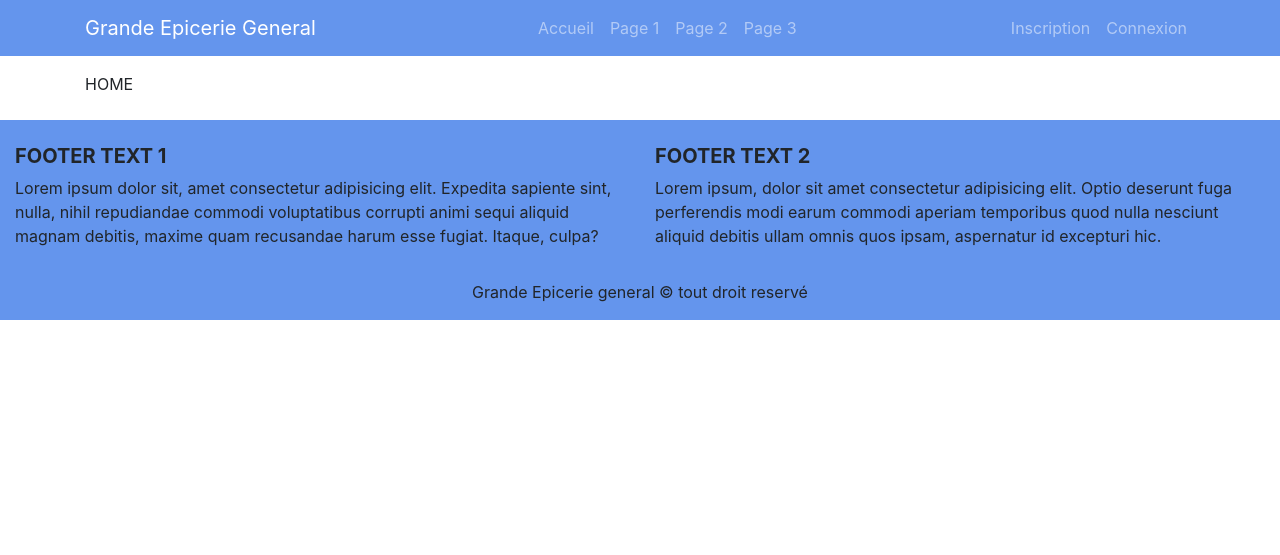
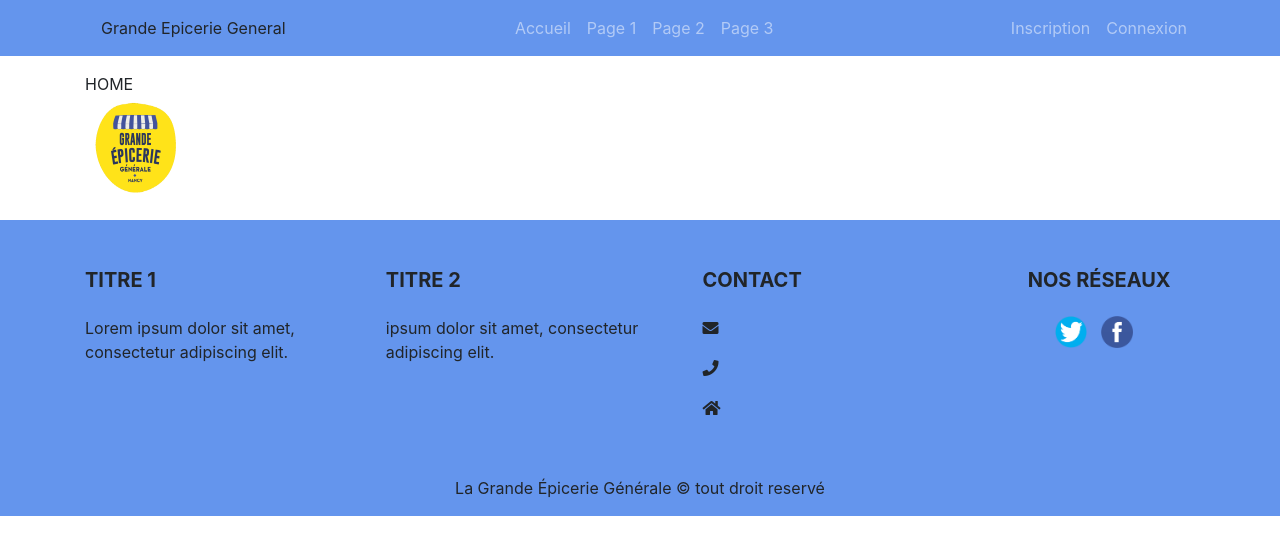
Before and after one commit to gauthiermyr/CrazyCharlyDay, a PHP site: template src/views/home.phtml in a window 1280 px wide. Shown: the top 555 px of the page. Run offline with PHP 8.4, Linux system fonts and the light colour scheme; the template is opened without the code that fills it: most values are stand-ins (such as "Sample title", 1, 10 or a date in 2020); some libraries are stand-ins or nearby versions.

Commit message:
add images and update layout

```diff
--- a/src/views/home.phtml
+++ b/src/views/home.phtml
@@ -1 +1,3 @@
 HOME
+<br>
+<img src="<?= $rootUri ?>/public/images/logo_geg.png" type="image/png" height="100px" width="100px" style="margin-right: 10px"></a>
--- a/src/views/layout.phtml
+++ b/src/views/layout.phtml
@@ -12,7 +12,7 @@
 
 <nav class="navbar navbar-expand-lg navbar-dark sticky-top headfoot">
     <div class="container">
-        <a class="navbar-brand" href="<?= $router->pathFor('home') ?>">Grande Epicerie General</a>
+        <a class="navbar-brand" href="<?= $router->pathFor('home') ?>"></a>Grande Epicerie General</a>
         <button class="navbar-toggler" type="button" data-toggle="collapse" data-target="#navbarResponsive" aria-controls="navbarResponsive" aria-expanded="false" aria-label="Toggle navigation">
             <span class="navbar-toggler-icon"></span>
         </button>
@@ -60,25 +60,50 @@
 </div>
 <br>
 
-<footer class="page-footer font-small teal pt-4 headfoot">
-    <div class="container-fluid text-center text-md-left">
+<footer class="page-footer font-small mdb-color lighten-3 pt-4 headfoot">
+    <div class="container text-center text-md-left">
         <div class="row">
-            <div class="col-md-6 mt-md-0 mt-3">
-                <h5 class="text-uppercase font-weight-bold">Footer text 1</h5>
-                <p>Lorem ipsum dolor sit, amet consectetur adipisicing elit. Expedita sapiente sint, nulla, nihil
-                    repudiandae commodi voluptatibus corrupti animi sequi aliquid magnam debitis, maxime quam recusandae
-                    harum esse fugiat. Itaque, culpa?</p>
+            <div class="col-md-4 col-lg-3 mr-auto my-md-4 my-0 mt-4 mb-1">
+                <h5 class="font-weight-bold text-uppercase mb-4">Titre 1</h5>
+                <p>Lorem ipsum dolor sit amet, consectetur adipiscing elit.</p>
             </div>
-            <hr class="clearfix w-100 d-md-none pb-3">
-            <div class="col-md-6 mb-md-0 mb-3">
-                <h5 class="text-uppercase font-weight-bold">Footer text 2</h5>
-                <p>Lorem ipsum, dolor sit amet consectetur adipisicing elit. Optio deserunt fuga perferendis modi earum
-                    commodi aperiam temporibus quod nulla nesciunt aliquid debitis ullam omnis quos ipsam, aspernatur id
-                    excepturi hic.</p>
+            <hr class="clearfix w-100 d-md-none">
+            <div class="col-md-4 col-lg-3 mr-auto my-md-4 my-0 mt-4 mb-1">
+                <h5 class="font-weight-bold text-uppercase mb-4">Titre 2</h5>
+                <p>ipsum dolor sit amet, consectetur adipiscing elit.</p>
+            </div>
+
+            <div class="col-md-4 col-lg-3 mx-auto my-md-4 my-0 mt-4 mb-1">
+                <h5 class="font-weight-bold text-uppercase mb-4">contact</h5>
+                <ul class="list-unstyled">
+                    <li>
+                        <p>
+                            <i class="fas fa-envelope mr-3"></i></p>
+                    </li>
+                    <li>
+                        <p>
+                            <i class="fas fa-phone mr-3"></i></p>
+                    </li>
+                    <li>
+                        <p>
+                            <i class="fas fa-home mr-3"></i></p>
+                    </li>
+                </ul>
+
+            </div>
+            <hr class="clearfix w-100 d-md-none">
+            <div class="col-md-2 col-lg-2 text-center mx-auto my-4">
+                <h5 class="font-weight-bold text-uppercase mb-4">Nos Réseaux</h5>
+
+                <!-- Twitter -->
+                <a type="button"href="https://twitter.com/GEGNancy" target="_blank"><img src="<?= $rootUri ?>/public/images/twitter.png" type="image/png" height="32" width="32" style="margin-right: 10px"></a>
+
+                <!-- Facebook -->
+                <a type="button" href="https://www.facebook.com/GEGNancy/" target="_blank"><img src="<?= $rootUri ?>/public/images/facebook.png" type="image/png" height="32" width="32" style="margin-right: 10px"></a>
             </div>
         </div>
     </div>
-    <div class="footer-copyright text-center py-3">Grande Epicerie general © tout droit reservé</div>
+    <div class="footer-copyright text-center py-3">La Grande Épicerie Générale © tout droit reservé</div>
 </footer>
 
 
```
Also changed, not shown: public/images/facebook.png (added), public/images/logo_geg.png (added), public/images/twitter.png (added).
